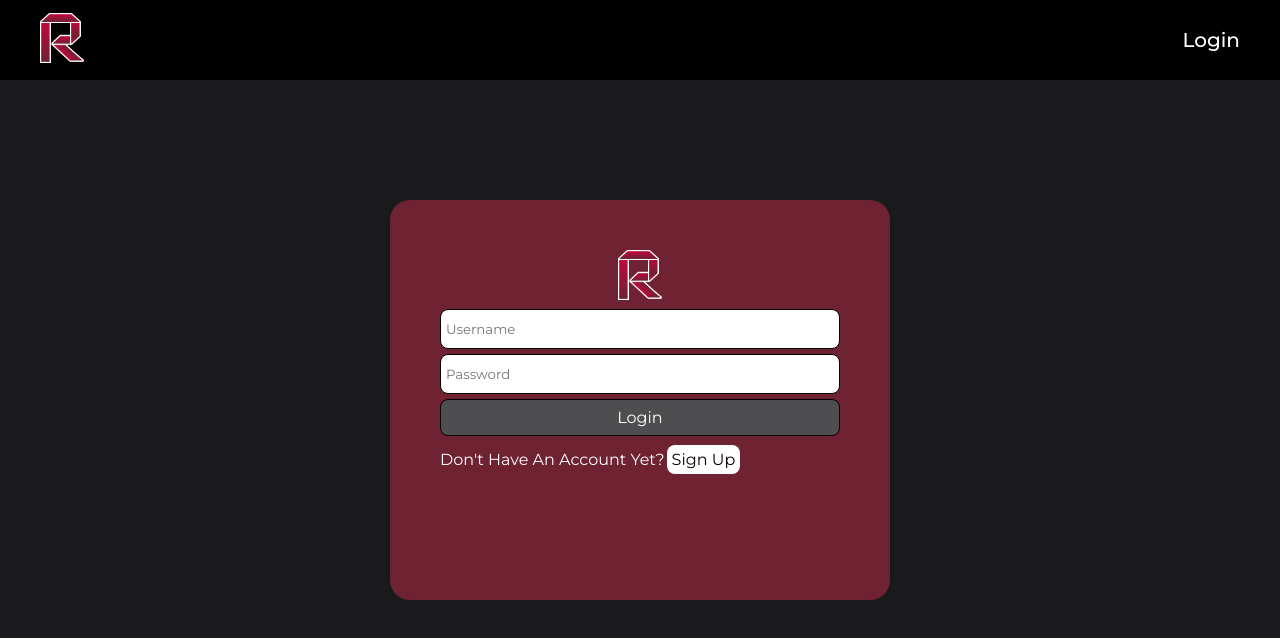
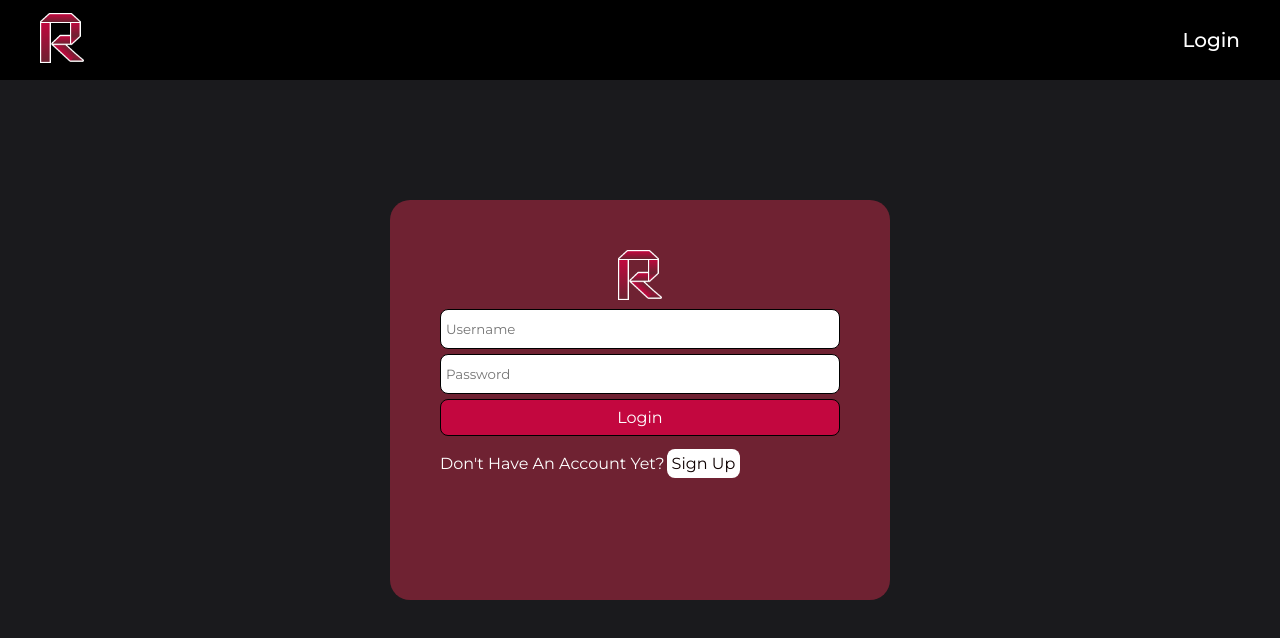
Before and after one commit to cw417/CPS406-project, a React (Create React App) app in the folder client/: page /login in a window 1280 px wide. Shown: the top 638 px of the page. Built offline with nearby package versions, Linux system fonts and the light colour scheme; no server answers.

Commit message:
Login button color change

```diff
--- a/client/src/comps/LoginForm.js
+++ b/client/src/comps/LoginForm.js
@@ -78,7 +78,7 @@ export default function LoginForm() {
                     <button type="submit" className={styles.submit}>Login</button>
 
                     <div className={styles.signup}>
-                        Don't Have An Account Yet? <NavLink to='/Signup' className={styles.button}>Sign Up</NavLink>
+                        Don't Have An Account Yet?<NavLink to='/Signup' className={styles.button}>Sign Up</NavLink>
                     </div>
                 </form>
             </div>
--- a/client/src/styles/LoginForm.module.css
+++ b/client/src/styles/LoginForm.module.css
@@ -30,11 +30,13 @@
     border-radius: 8px;
     border: 1px solid black;
     font-size: medium;
-    background-color: #4E4E50;
+    background-color: #C3073F;
     color: white;
     padding: 8px;
 }
-
+.submit:hover{
+    background-color: #950740;
+}
 .error {
     color: red;
 }
@@ -49,7 +51,7 @@
     cursor: pointer;
     overflow: hidden;
     transition: all 0.3s ease-in-out;
-    margin: 4px 2px;
+    margin: 8px 2px;
     cursor: pointer;
     border-radius: 8px;
 }
```
